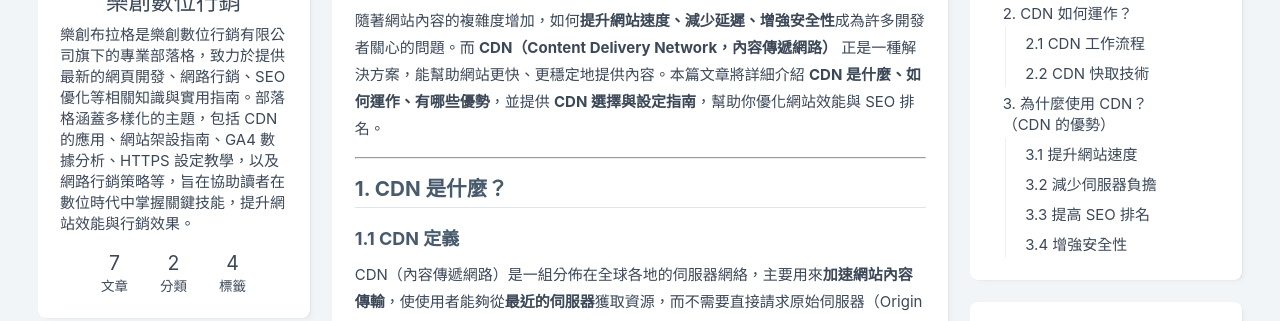
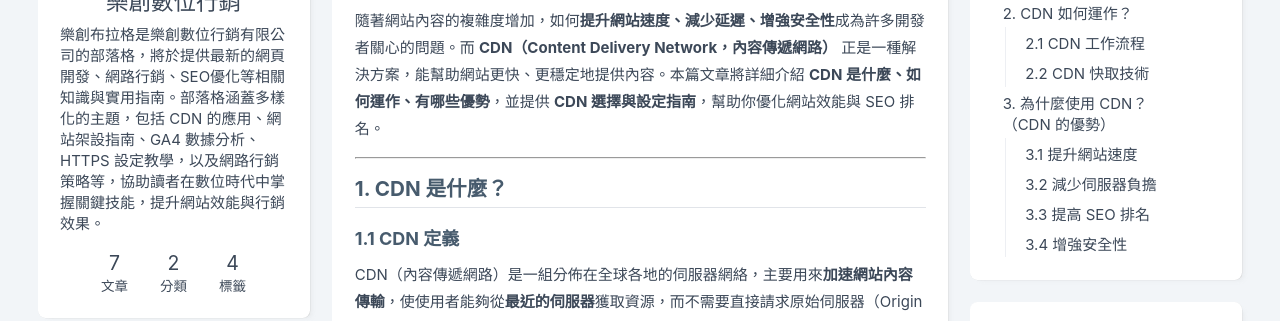
Before and after one commit to websiteszoo/websiteszoo.github.io, a plain HTML site: page 2025/02/15/cdnintr/index.html in a window 1280 px wide. Shown: the part 237-558 px from the top of the page. Drawn offline with Linux system fonts and the light colour scheme; a small style sheet from the web is missing.

Commit message:
Site updated: 2025-02-15 23:42:09

```diff
--- a/2025/02/15/cdnintr/index.html
+++ b/2025/02/15/cdnintr/index.html
@@ -14,7 +14,7 @@
     id="theme-color">
   <meta
     name="description"
-    content="樂創布拉格是樂創數位行銷有限公司旗下的專業部落格，致力於提供最新的網頁開發、網路行銷、SEO優化等相關知識與實用指南。部落格涵蓋多樣化的主題，包括 CDN 的應用、網站架設指南、GA4 數據分析、HTTPS 設定教學，以及網路行銷策略等，旨在協助讀者在數位時代中掌握關鍵技能，提升網站效能與行銷效果。">
+    content="樂創布拉格是樂創數位行銷有限公司的部落格，將於提供最新的網頁開發、網路行銷、SEO優化等相關知識與實用指南。部落格涵蓋多樣化的主題，包括 CDN 的應用、網站架設指南、GA4 數據分析、HTTPS 設定教學，以及網路行銷策略等，協助讀者在數位時代中掌握關鍵技能，提升網站效能與行銷效果。">
   <link
     rel="icon"
     href="/img/logo.png">
@@ -38,7 +38,7 @@
 
       <meta
         property="og:img"
-        content="樂創布拉格是樂創數位行銷有限公司旗下的專業部落格，致力於提供最新的網頁開發、網路行銷、SEO優化等相關知識與實用指南。部落格涵蓋多樣化的主題，包括 CDN 的應用、網站架設指南、GA4 數據分析、HTTPS 設定教學，以及網路行銷策略等，旨在協助讀者在數位時代中掌握關鍵技能，提升網站效能與行銷效果。">
+        content="樂創布拉格是樂創數位行銷有限公司的部落格，將於提供最新的網頁開發、網路行銷、SEO優化等相關知識與實用指南。部落格涵蓋多樣化的主題，包括 CDN 的應用、網站架設指南、GA4 數據分析、HTTPS 設定教學，以及網路行銷策略等，協助讀者在數位時代中掌握關鍵技能，提升網站效能與行銷效果。">
 
 
       <meta
@@ -281,7 +281,7 @@
     alt="author avatar">
 
 <p class="author-name">樂創數位行銷</p>
-<p class="author-description">樂創布拉格是樂創數位行銷有限公司旗下的專業部落格，致力於提供最新的網頁開發、網路行銷、SEO優化等相關知識與實用指南。部落格涵蓋多樣化的主題，包括 CDN 的應用、網站架設指南、GA4 數據分析、HTTPS 設定教學，以及網路行銷策略等，旨在協助讀者在數位時代中掌握關鍵技能，提升網站效能與行銷效果。</p>
+<p class="author-description">樂創布拉格是樂創數位行銷有限公司的部落格，將於提供最新的網頁開發、網路行銷、SEO優化等相關知識與實用指南。部落格涵蓋多樣化的主題，包括 CDN 的應用、網站架設指南、GA4 數據分析、HTTPS 設定教學，以及網路行銷策略等，協助讀者在數位時代中掌握關鍵技能，提升網站效能與行銷效果。</p>
 <div class="author-message">
   <a
     class="author-posts-count"
```
Also changed, not shown: 2025/02/15/choosehost/index.html (+3 -3 lines), 2025/02/15/ga4intr/index.html (+3 -3 lines), 2025/02/15/https/index.html (+3 -3 lines), 2025/02/15/marketing7/index.html (+3 -3 lines), 2025/02/15/seointr/index.html (+3 -3 lines), 2025/02/15/webqa2025/index.html (+3 -3 lines), archives/2025/02/index.html (+3 -3 lines), archives/2025/index.html (+3 -3 lines), archives/index.html (+3 -3 lines), categories/index.html (+3 -3 lines), categories/網路行銷/index.html (+3 -3 lines), categories/網頁開發/index.html (+3 -3 lines), index.html (+3 -3 lines), links/index.html (+3 -3 lines), 5 more files.
